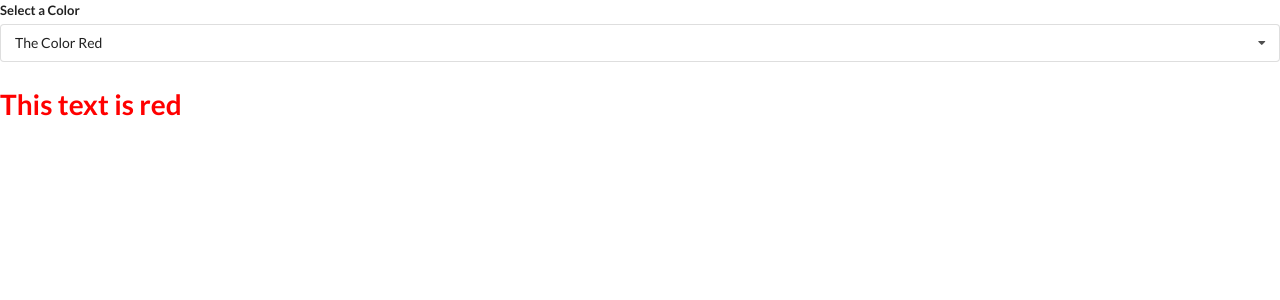
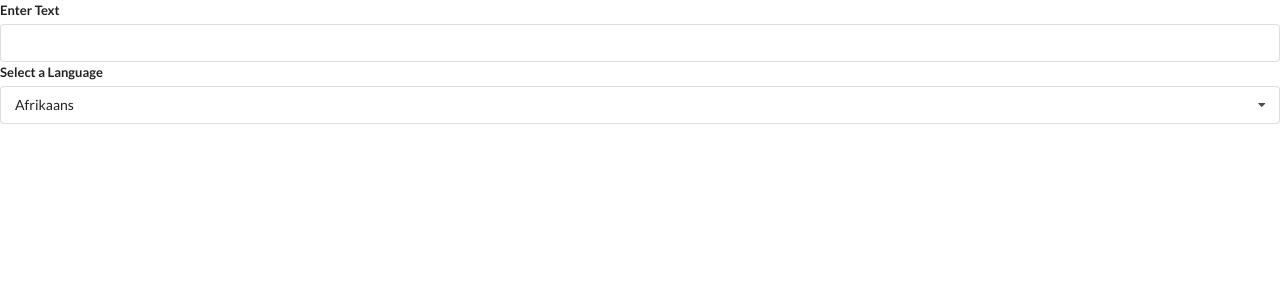
Before and after one commit to rostyslav-horytskyi/react_widgets, a React (Create React App) app: page / in a window 1280 px wide. Shown: the top 300 px of the page. Built offline with nearby package versions, Linux system fonts and the light colour scheme.

Commit message:
Created Translate component

```diff
--- a/src/App.js
+++ b/src/App.js
@@ -2,6 +2,7 @@
 import { Accordion } from './components/Accordion';
 import { Dropdown } from './components/Dropdown';
 import { Search } from './components/Search';
+import { Translate } from './components/Translalte';
 
 const items = [
   {
@@ -34,15 +35,9 @@
 ];
 
 export const App = () => {
-  const [selected, setSelected] = useState(options[0]);
-
   return (
     <div>
-      <Dropdown
-        selected={selected}
-        onSelectedChange={setSelected}
-        options={options}
-      />
+      <Translate />
     </div>
   );
 };
--- a/src/components/Dropdown.js
+++ b/src/components/Dropdown.js
@@ -1,6 +1,6 @@
 import React, { useEffect, useRef, useState } from 'react';
 
-export const Dropdown = ({ options, selected, onSelectedChange }) => {
+export const Dropdown = ({ label, options, selected, onSelectedChange }) => {
   const [open, setOpen] = useState(false);
   const ref = useRef();
 
@@ -37,7 +37,7 @@
   return (
     <div ref={ref} className="ui form">
       <div className="field">
-        <label className="label">Select a Color</label>
+        <label className="label">{label}</label>
         <div
           onClick={() => setOpen(!open)}
           className={`ui selection dropdown ${open ? 'visible active' : ''}`}
@@ -49,12 +49,6 @@
           </div>
         </div>
       </div>
-
-      <h1
-        style={{ color: `${selected.value}` }}
-      >
-        This text is {selected.value}
-      </h1>
     </div>
   );
 };
--- /dev/null
+++ b/src/components/Translalte.js
@@ -0,0 +1,40 @@
+// AIzaSyCHUCmpR7cT_yDFHC98CZJy2LTms-IwDlM
+import React, { useState } from 'react';
+import { Dropdown } from './Dropdown';
+
+const options = [
+  {
+    label: 'Afrikaans',
+    value: 'af',
+  },
+  {
+    label: 'Arabic',
+    value: 'ar',
+  },
+  {
+    label: 'Hindi',
+    value: 'hi',
+  },
+];
+
+export const Translate = () => {
+  const [language, setLanguage] = useState(options[0]);
+  const [text, setText] = useState('');
+
+  return (
+    <div>
+      <div className="ui form">
+        <div className="field">
+          <label>Enter Text</label>
+          <input value={text} onChange={e => setText(e.target.value)} />
+        </div>
+      </div>
+      <Dropdown
+        label="Select a Language"
+        options={options}
+        selected={language}
+        onSelectedChange={setLanguage}
+      />
+    </div>
+  );
+};
```
